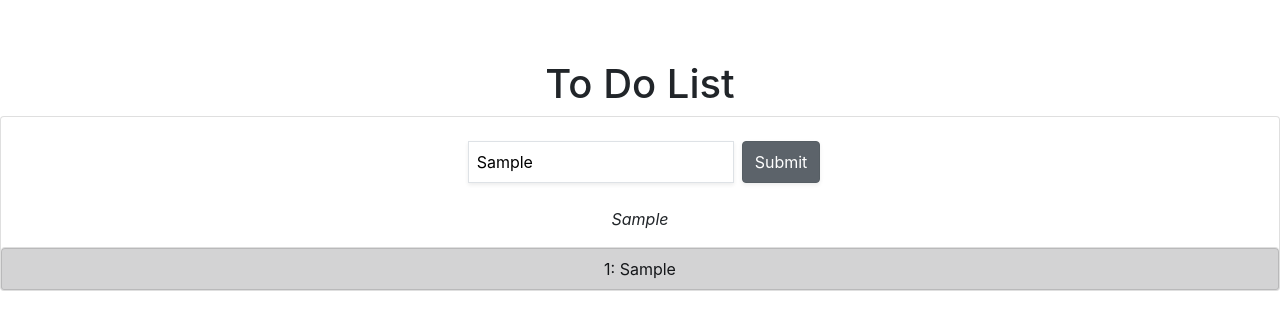
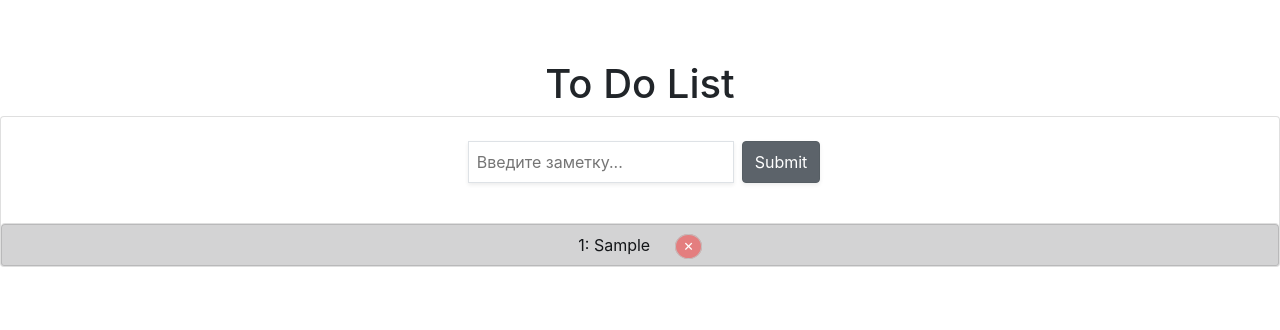
Before and after one commit to MaximGrekk/react-todos, a React (Create React App) app: page / in a window 1280 px wide. Both pictures are taken after typing "Sample" into the empty fields and a click on the button "Submit". Shown: the top 330 px of the page. Built offline with nearby package versions, Linux system fonts and the light colour scheme.

Commit message:
Add delete function

```diff
--- a/src/components/ToDoForm.js
+++ b/src/components/ToDoForm.js
@@ -19,6 +19,8 @@ export default class toDoForm extends React.Component {
         };
         this.onChange = this.onChange.bind(this);
         this.onSubmit = this.onSubmit.bind(this);
+        this.onDelete = this.onDelete.bind(this);
+
     }
     onChange(e) {
         this.setState({input: e.target.value})
@@ -26,12 +28,24 @@ export default class toDoForm extends React.Component {
     onSubmit(e) {
         e.preventDefault(); // чтобы не обновлялась страница
 
+        let newItem = {
+            id: Math.random().toString(10).substr(0, 7),
+            body: this.state.input,
+          }
+
         this.setState({
             input: this.state.input,
-            items: [...this.state.items, this.state.input]
+            items: [...this.state.items, newItem],
+        });
+
+        this.setState({
+            input: ''
         });
     }
-
+    onDelete(id) {
+        // console.log(this.state.items, id);
+        this.setState({items: this.state.items.filter((item) => item.id !== id)});
+    }
 
 
     render() {
@@ -48,7 +62,7 @@ export default class toDoForm extends React.Component {
                 <ul className="list-group">
                     {this.state.items.map((item, index) => {
                         return (
-                            <ToDoLi item={item} index={index} />
+                            <ToDoLi key={index} item={item.body} index={index} id={item.id} onDelete={this.onDelete}/>
                         )
                     })}
                 </ul>
--- a/src/components/ToDoLi.js
+++ b/src/components/ToDoLi.js
@@ -1,4 +1,16 @@
 import React, { Component } from 'react'
+
+const styles = {
+    deleteItem: {
+        marginLeft: '25px',
+        padding: '0px 7px 3px',
+        border: '1px solid silver',
+        borderRadius: '50%',
+        cursor: 'pointer',
+        backgroundColor: 'rgba(255, 0, 0, 0.4)',
+        color: 'white'
+    }
+}
 
 export default class ToDoLi extends Component {
     constructor(props) {
@@ -7,7 +19,14 @@ export default class ToDoLi extends Component {
     }
     render() {
         return (
-            <li key={this.props.index} className="list-group-item list-group-item-dark text-center">{this.props.index + 1}: {this.props.item}</li>
+            <li className="list-group-item list-group-item-dark text-center">
+                {this.props.index + 1}: {this.props.item}
+
+                <span style={styles.deleteItem} className="item-delete" onClick={() => this.props.onDelete(this.props.id)}>
+                     &times;
+                </span>
+
+            </li>
         )
     }
 }
```
